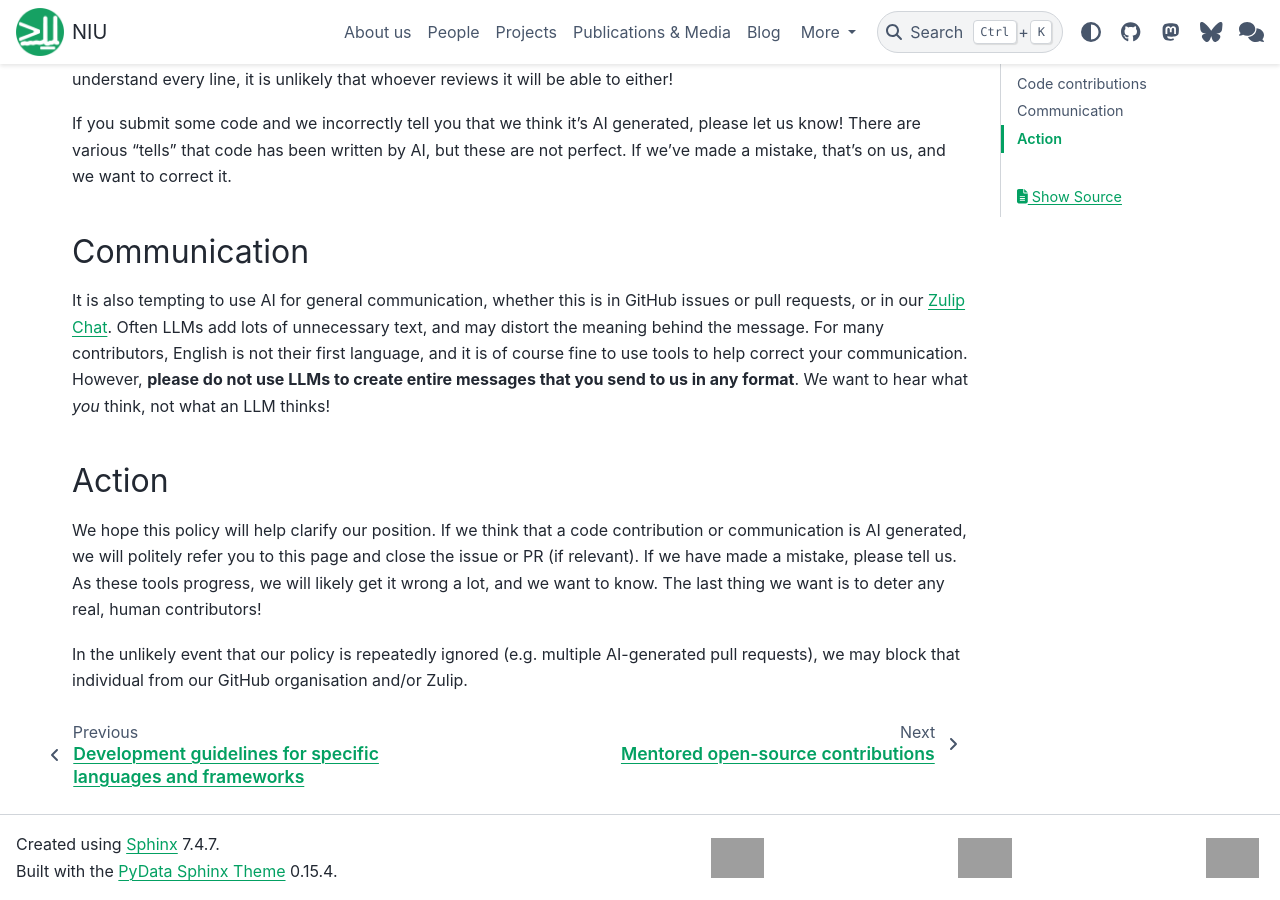
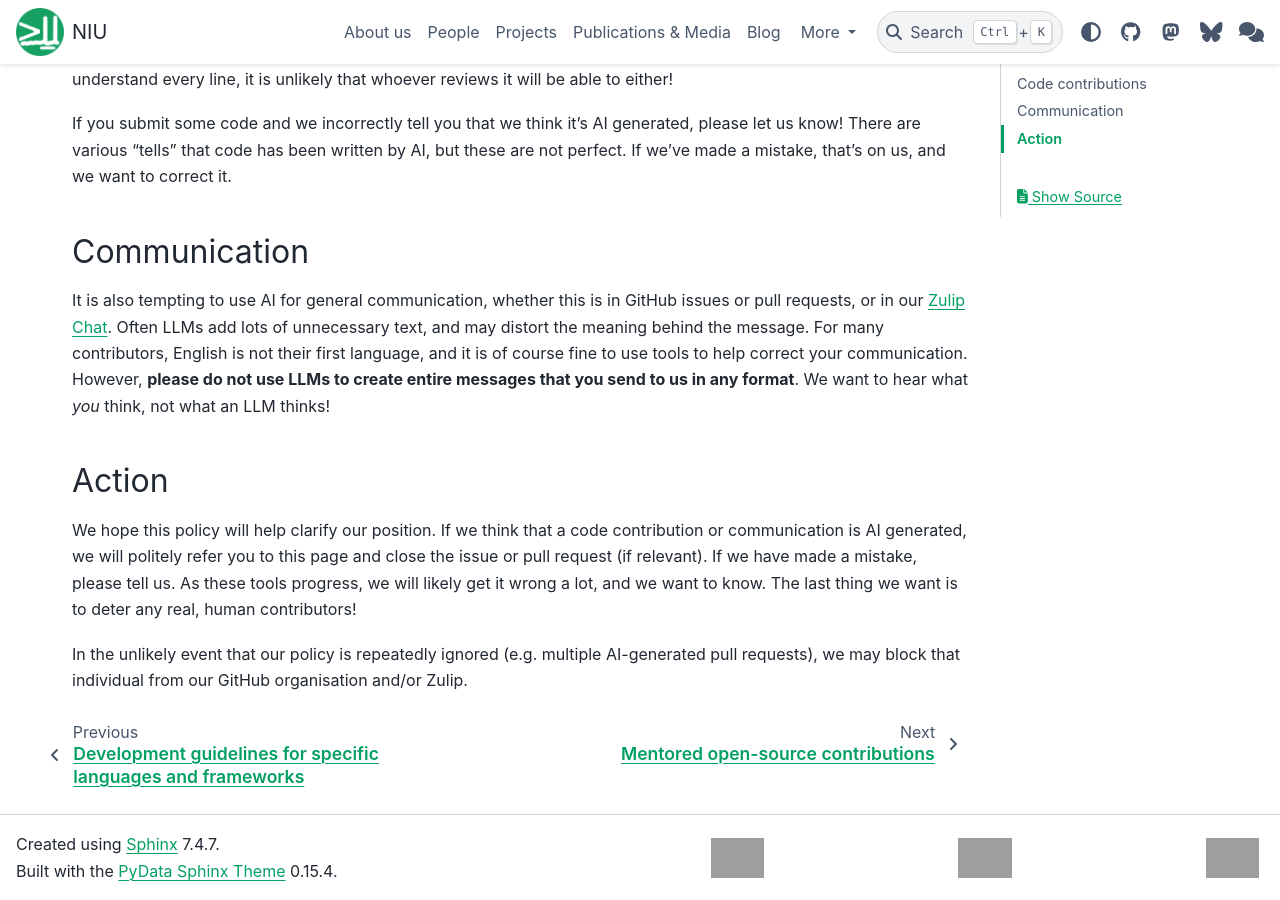
Before and after one commit to neuroinformatics-unit/neuroinformatics-unit.github.io, a Sphinx documentation site: the page built from docs/source/get-involved/ai_policy.md, in a window 1280 px wide and 900 px high, scrolled down 939 px. Built offline with Sphinx 7.4.7 and the PyData theme 0.15.4, drawn with Linux system fonts in a browser that asks for light colours; nearby versions of some CDN libraries; grey boxes are pictures that could not be loaded.

Commit message:
Update docs/source/get-involved/ai_policy.md
Co-authored-by: Chang Huan Lo <changhuan.lo@ucl.ac.uk>

```diff
--- a/docs/source/get-involved/ai_policy.md
+++ b/docs/source/get-involved/ai_policy.md
@@ -42,7 +42,7 @@ to us in any format**. We want to hear what *you* think, not what an LLM thinks!
 
 ## Action
 We hope this policy will help clarify our position. If we think that a code contribution or communication is AI
-generated, we will politely refer you to this page and close the issue or PR (if relevant). If we have made a mistake,
+generated, we will politely refer you to this page and close the issue or pull request (if relevant). If we have made a mistake,
 please tell us. As these tools progress, we will likely get it wrong a lot, and we want to know. The last thing we
 want is to deter any real, human contributors!
 
```
